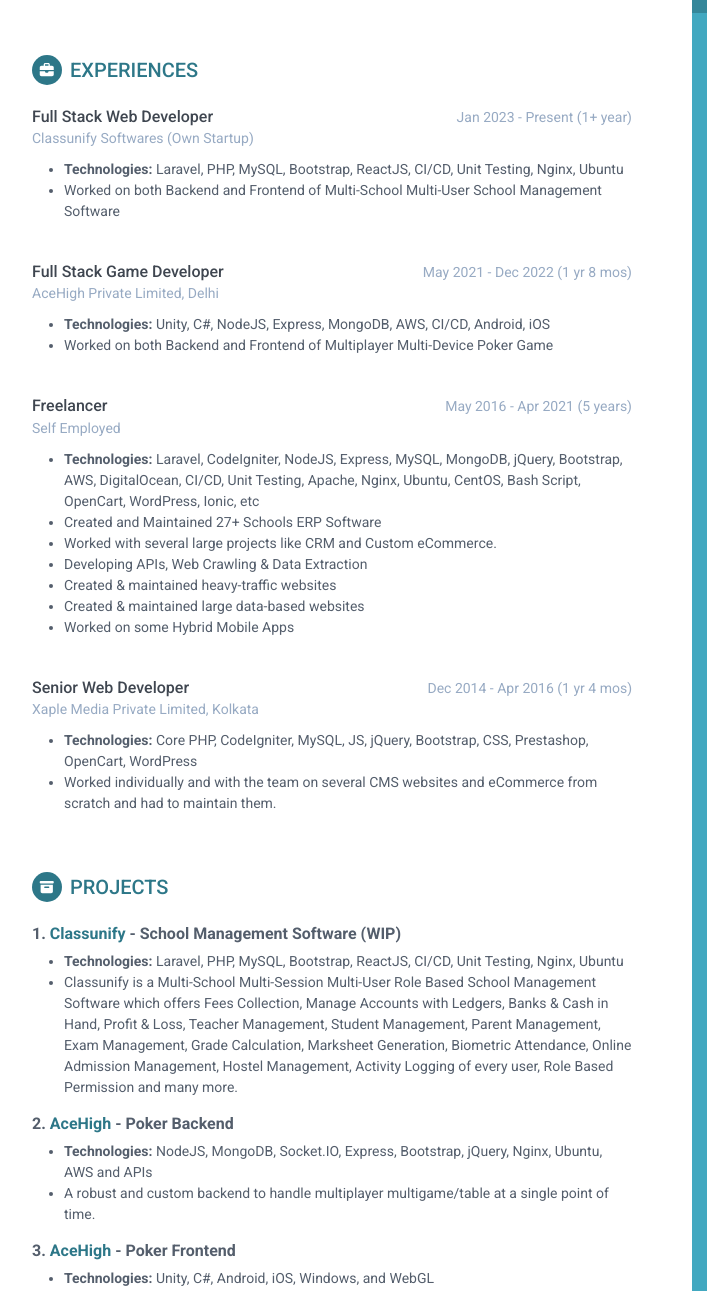
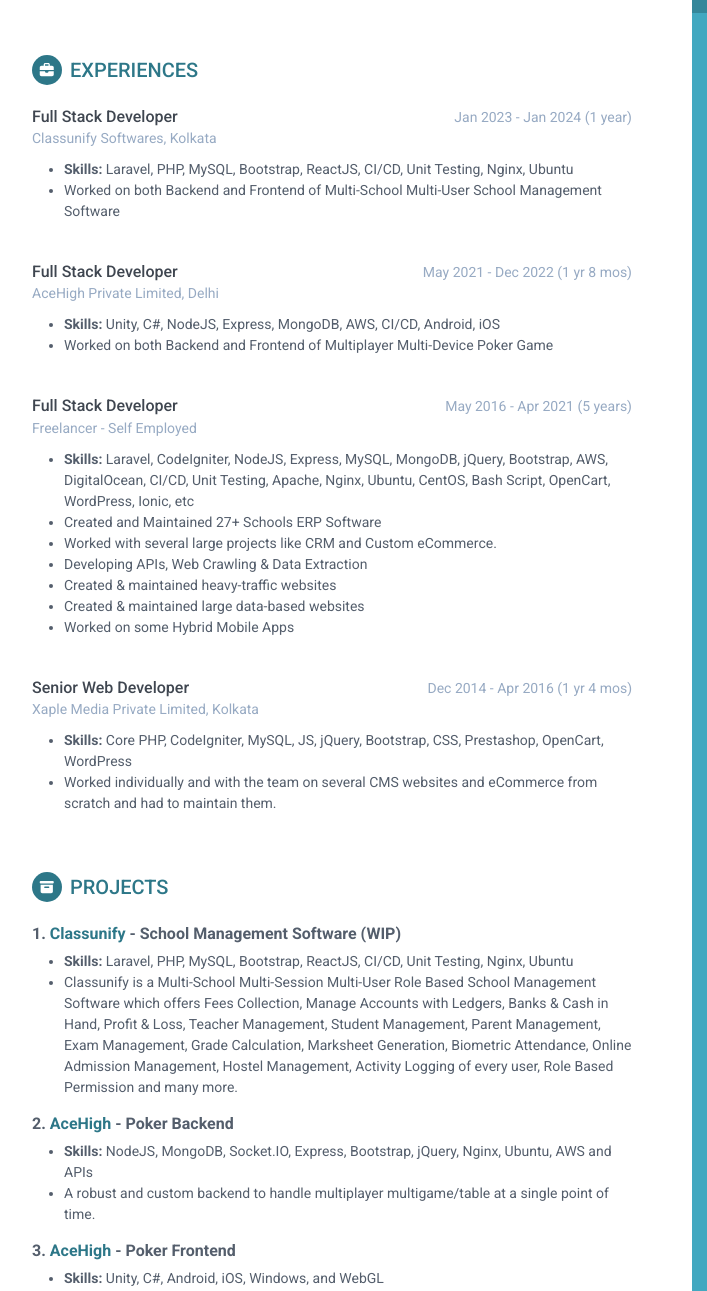
Before and after one commit to iam-deep/iam-deep.github.io, a plain HTML site: page index.html in a window 1280 px wide. Shown: the part 266-1557 px from the top of the page, 188-895 px from the left. Drawn offline with Linux system fonts and the light colour scheme.

Commit message:
Update index.html

```diff
--- a/index.html
+++ b/index.html
@@ -119,14 +119,14 @@
                 <div class="item">
                     <div class="meta">
                         <div class="upper-row">
-                            <h3 class="job-title">Full Stack Web Developer</h3>
-                            <div class="time">Jan 2023 - Present (1+ year)</div>
+                            <h3 class="job-title">Full Stack Developer</h3>
+                            <div class="time">Jan 2023 - Jan 2024 (1 year)</div>
                         </div><!--//upper-row-->
-                        <div class="company">Classunify Softwares (Own Startup)</div>
+                        <div class="company">Classunify Softwares, Kolkata</div>
                     </div><!--//meta-->
                     <div class="details">
                         <ul>
-                            <li><b>Technologies:</b> Laravel, PHP, MySQL, Bootstrap, ReactJS, CI/CD, Unit Testing, Nginx, Ubuntu</li>
+                            <li><b>Skills:</b> Laravel, PHP, MySQL, Bootstrap, ReactJS, CI/CD, Unit Testing, Nginx, Ubuntu</li>
                             <li>Worked on both Backend and Frontend of Multi-School Multi-User School Management Software</li>
                         </ul>
                     </div><!--//details-->
@@ -135,14 +135,14 @@
                 <div class="item">
                     <div class="meta">
                         <div class="upper-row">
-                            <h3 class="job-title">Full Stack Game Developer</h3>
+                            <h3 class="job-title">Full Stack Developer</h3>
                             <div class="time">May 2021 - Dec 2022 (1 yr 8 mos)</div>
                         </div><!--//upper-row-->
                         <div class="company">AceHigh Private Limited, Delhi</div>
                     </div><!--//meta-->
                     <div class="details">
                         <ul>
-                            <li><b>Technologies:</b> Unity, C#, NodeJS, Express, MongoDB, AWS, CI/CD, Android, iOS</li>
+                            <li><b>Skills:</b> Unity, C#, NodeJS, Express, MongoDB, AWS, CI/CD, Android, iOS</li>
                             <li>Worked on both Backend and Frontend of Multiplayer Multi-Device Poker Game</li>
                         </ul>
                     </div><!--//details-->
@@ -151,14 +151,14 @@
                 <div class="item">
                     <div class="meta">
                         <div class="upper-row">
-                            <h3 class="job-title">Freelancer</h3>
+                            <h3 class="job-title">Full Stack Developer</h3>
                             <div class="time">May 2016 - Apr 2021 (5 years)</div>
                         </div><!--//upper-row-->
-                        <div class="company">Self Employed</div>
+                        <div class="company">Freelancer - Self Employed</div>
                     </div><!--//meta-->
                     <div class="details">
                         <ul>
-                            <li><b>Technologies:</b> Laravel, CodeIgniter, NodeJS, Express, MySQL, MongoDB, jQuery, Bootstrap, AWS, DigitalOcean, CI/CD, Unit Testing, Apache, Nginx, Ubuntu, CentOS, Bash Script, OpenCart, WordPress, Ionic, etc</li>
+                            <li><b>Skills:</b> Laravel, CodeIgniter, NodeJS, Express, MySQL, MongoDB, jQuery, Bootstrap, AWS, DigitalOcean, CI/CD, Unit Testing, Apache, Nginx, Ubuntu, CentOS, Bash Script, OpenCart, WordPress, Ionic, etc</li>
                             <li>Created and Maintained 27+ Schools ERP Software</li>
                             <li>Worked with several large projects like CRM and Custom eCommerce.</li>
                             <li>Developing APIs, Web Crawling & Data Extraction</li>
@@ -179,7 +179,7 @@
                     </div><!--//meta-->
                     <div class="details">
                         <ul>
-                            <li><b>Technologies:</b> Core PHP, CodeIgniter, MySQL, JS, jQuery, Bootstrap, CSS, Prestashop, OpenCart, WordPress</li>
+                            <li><b>Skills:</b> Core PHP, CodeIgniter, MySQL, JS, jQuery, Bootstrap, CSS, Prestashop, OpenCart, WordPress</li>
                             <li>Worked individually and with the team on several CMS websites and eCommerce from scratch and had to maintain them.</li>
                         </ul>
                     </div><!--//details-->
@@ -196,7 +196,7 @@
                 <div class="item">
                     <h6>1. <a href="https://classunify.com/" target="_blank">Classunify</a> - School Management Software (WIP)</h6>
                     <ul>
-                        <li><b>Technologies:</b> Laravel, PHP, MySQL, Bootstrap, ReactJS, CI/CD, Unit Testing, Nginx, Ubuntu</li>
+                        <li><b>Skills:</b> Laravel, PHP, MySQL, Bootstrap, ReactJS, CI/CD, Unit Testing, Nginx, Ubuntu</li>
                         <li>Classunify is a Multi-School Multi-Session Multi-User Role Based School Management Software which offers Fees Collection, Manage Accounts with Ledgers, Banks & Cash in Hand, Profit & Loss, Teacher Management, Student Management, Parent Management, Exam Management, Grade Calculation, Marksheet Generation, Biometric Attendance, Online Admission Management, Hostel Management, Activity Logging of every user, Role Based Permission and many more.</li>
                     </ul>
                 </div>
@@ -204,7 +204,7 @@
                 <div class="item">
                     <h6>2. <a href="https://acehighpoker.net/" target="_blank">AceHigh</a> - Poker Backend</h6>
                     <ul>
-                        <li><b>Technologies:</b> NodeJS, MongoDB, Socket.IO, Express, Bootstrap, jQuery, Nginx, Ubuntu, AWS and APIs</li>
+                        <li><b>Skills:</b> NodeJS, MongoDB, Socket.IO, Express, Bootstrap, jQuery, Nginx, Ubuntu, AWS and APIs</li>
                         <li>A robust and custom backend to handle multiplayer multigame/table at a single point of time.</li>
                     </ul>
                 </div>
@@ -212,7 +212,7 @@
                 <div class="item">
                     <h6>3. <a href="https://www.acehighpoker.net/download-now/" target="_blank">AceHigh</a> - Poker Frontend</h6>
                     <ul>
-                        <li><b>Technologies:</b> Unity, C#, Android, iOS, Windows, and WebGL</li>
+                        <li><b>Skills:</b> Unity, C#, Android, iOS, Windows, and WebGL</li>
                         <li>Multiplayer app to handle game frontend with Payment Gateways, Push Notifications, Socket.IO, Multilevel user hierarchy, Multi-theme etc. Deployed in Android, iOS, Windows, and WebGL</li>
                     </ul>
                 </div>
@@ -220,7 +220,7 @@
                 <div class="item">
                     <h6>4. <a href="https://prb.wb.gov.in/" target="_blank">Police Recruitment Board</a> - Result Publishing & Website</h6>
                     <ul>
-                        <li><b>Technologies:</b> Laravel, PHP, MySQL, Bootstrap, jQuery, Apache, Ubuntu, Govt. Servers and Red Hat Linux</li>
+                        <li><b>Skills:</b> Laravel, PHP, MySQL, Bootstrap, jQuery, Apache, Ubuntu, Govt. Servers and Red Hat Linux</li>
                         <li>Bulk result upload of more than 10 lakhs within 2 mins, Online Result Publish, Caching Result Data, Managing High Traffic and uptime at the time of Result Publish, Tenders, Candidate Notifications Management and others</li>
                     </ul>
                 </div>
@@ -228,7 +228,7 @@
                 <div class="item">
                     <h6>5. <a href="https://gameosophy.net/" target="_blank">Gameosophy</a> - Digital eCommerce</h6>
                     <ul>
-                        <li><b>Technologies:</b> Laravel, PHP, MySQL, Bootstrap, jQuery, Nginx and Ubuntu</li>
+                        <li><b>Skills:</b> Laravel, PHP, MySQL, Bootstrap, jQuery, Nginx and Ubuntu</li>
                         <li>Digital eCommerce for selling Unity Games, Web Applications and Android projects.</li>
                     </ul>
                 </div>
@@ -236,7 +236,7 @@
                 <div class="item">
                     <h6>6. <a href="https://sbgcr.touchtechbd.com/" target="_blank">TouchTech</a> - School Management Software</h6>
                     <ul>
-                        <li><b>Technologies:</b> CodeIgniter, PHP, MySQL, Bootstrap, jQuery, Nginx and Ubuntu</li>
+                        <li><b>Skills:</b> CodeIgniter, PHP, MySQL, Bootstrap, jQuery, Nginx and Ubuntu</li>
                         <li>School Management Software is used by more than 27+ schools which offer Exam Management, Student ID Card, Admit Cards, Seat Cards, Online Admission Management, Student & Teacher Management, Fees Collection, Role-based permission, Online and Biometric Attendance, etc.</li>
                     </ul>
                 </div>
@@ -244,7 +244,7 @@
                 <div class="item">
                     <h6>7. <a href="https://www.wfcn.co/" target="_blank">WFCN</a> - Film Professional Networking</h6>
                     <ul>
-                        <li><b>Technologies:</b> CodeIgniter, PHP, MySQL, Bootstrap, jQuery, Nginx and Ubuntu</li>
+                        <li><b>Skills:</b> CodeIgniter, PHP, MySQL, Bootstrap, jQuery, Nginx and Ubuntu</li>
                         <li>World Film Communities Network (WFCN) - is an integrated platform for filmmakers to submit their films to the Top International Film Festivals, collaborating with other Film Industry Professionals and distributing their New Movies. Besides, WFCN also serves as Film Festival Database and Filmmakers’ Database.</li>
                     </ul>
                 </div>
@@ -252,7 +252,7 @@
                 <div class="item">
                     <h6>8. <a href="https://library.touchtechbd.com/" target="_blank">Library</a> - Management Software</h6>
                     <ul>
-                        <li><b>Technologies:</b> CodeIgniter, PHP, MySQL, Bootstrap, jQuery</li>
+                        <li><b>Skills:</b> CodeIgniter, PHP, MySQL, Bootstrap, jQuery</li>
                         <li>The library management system is an ERP software for managing the library, tracking all the books borrowed with due dates, fees, etc</li>
                     </ul>
                 </div>
@@ -260,7 +260,7 @@
                 <div class="item">
                     <h6>9. <a href="https://play.google.com/store/apps/details?id=com.tuitionsandtutors.app" target="_blank">Tuition and Tutors</a> - Hybrid App</h6>
                     <ul>
-                        <li><b>Technologies:</b> CodeIgniter, PHP, MySQL, Bootstrap, jQuery</li>
+                        <li><b>Skills:</b> CodeIgniter, PHP, MySQL, Bootstrap, jQuery</li>
                         <li>A Tuition Portal for Students/Parents and Tutors.</li>
                     </ul>
                 </div>
```
